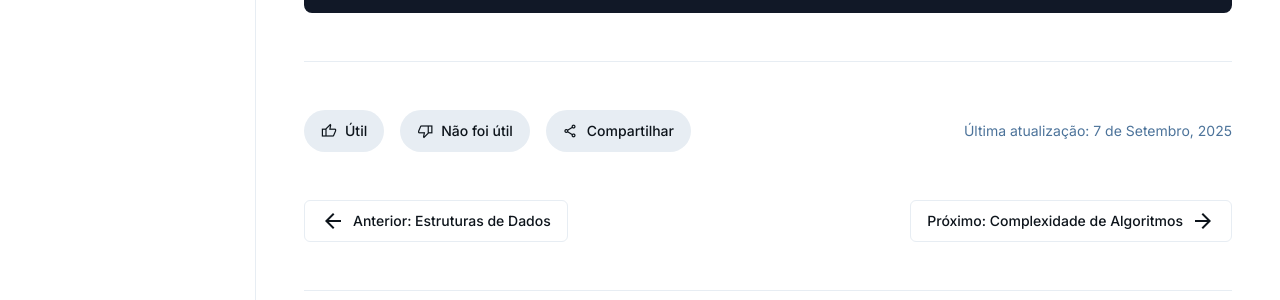
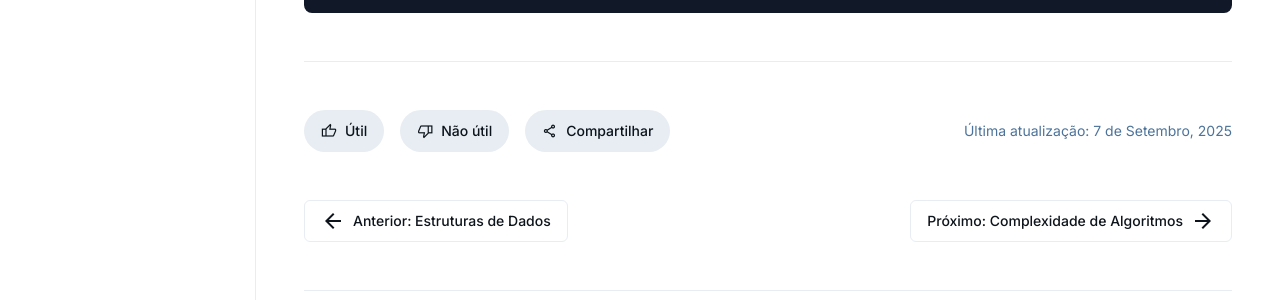
Before and after one commit to SistemaVinculado/pitchutcha.github.io, a Jekyll site: the page built from docs/_posts/2025-09-07-introduction-to-algorithm-design.md, in a window 1280 px wide. Shown: the part 1667-1967 px from the top of the page. Built offline with Jekyll 4.4.1, drawn with Linux system fonts in a browser that asks for light colours; nearby versions of some CDN libraries.

Commit message:
Update 2025-09-07-introduction-to-algorithm-design.md

```diff
--- a/docs/_posts/2025-09-07-introduction-to-algorithm-design.md
+++ b/docs/_posts/2025-09-07-introduction-to-algorithm-design.md
@@ -72,13 +72,13 @@
 
 <div class="flex flex-col items-center justify-between gap-6 sm:flex-row">
     <div class="flex items-center gap-4">
-        <button class="flex items-center gap-2 rounded-full border border-transparent bg-[var(--secondary-color)] px-4 py-2 text-sm font-medium text-[var(--text-primary)] hover:border-[var(--primary-color)] transition-colors">
+        <button class="flex items-center gap-2 rounded-full border border-transparent bg-[var(--secondary-color)] px-4 py-2 text-sm font-medium text-[var(--text-primary)] hover:border-[var(--primary-color)] transition-colors whitespace-nowrap">
             <span class="material-symbols-outlined text-base">thumb_up</span> Útil
         </button>
-        <button class="flex items-center gap-2 rounded-full border border-transparent bg-[var(--secondary-color)] px-4 py-2 text-sm font-medium text-[var(--text-primary)] hover:border-[var(--primary-color)] transition-colors">
-            <span class="material-symbols-outlined text-base">thumb_down</span> Não foi útil
+        <button class="flex items-center gap-2 rounded-full border border-transparent bg-[var(--secondary-color)] px-4 py-2 text-sm font-medium text-[var(--text-primary)] hover:border-[var(--primary-color)] transition-colors whitespace-nowrap">
+            <span class="material-symbols-outlined text-base">thumb_down</span> Não útil
         </button>
-        <button class="flex items-center gap-2 rounded-full border border-transparent bg-[var(--secondary-color)] px-4 py-2 text-sm font-medium text-[var(--text-primary)] hover:border-[var(--primary-color)] transition-colors">
+        <button class="flex items-center gap-2 rounded-full border border-transparent bg-[var(--secondary-color)] px-4 py-2 text-sm font-medium text-[var(--text-primary)] hover:border-[var(--primary-color)] transition-colors whitespace-nowrap">
             <span class="material-symbols-outlined text-base">share</span> Compartilhar
         </button>
     </div>
```
